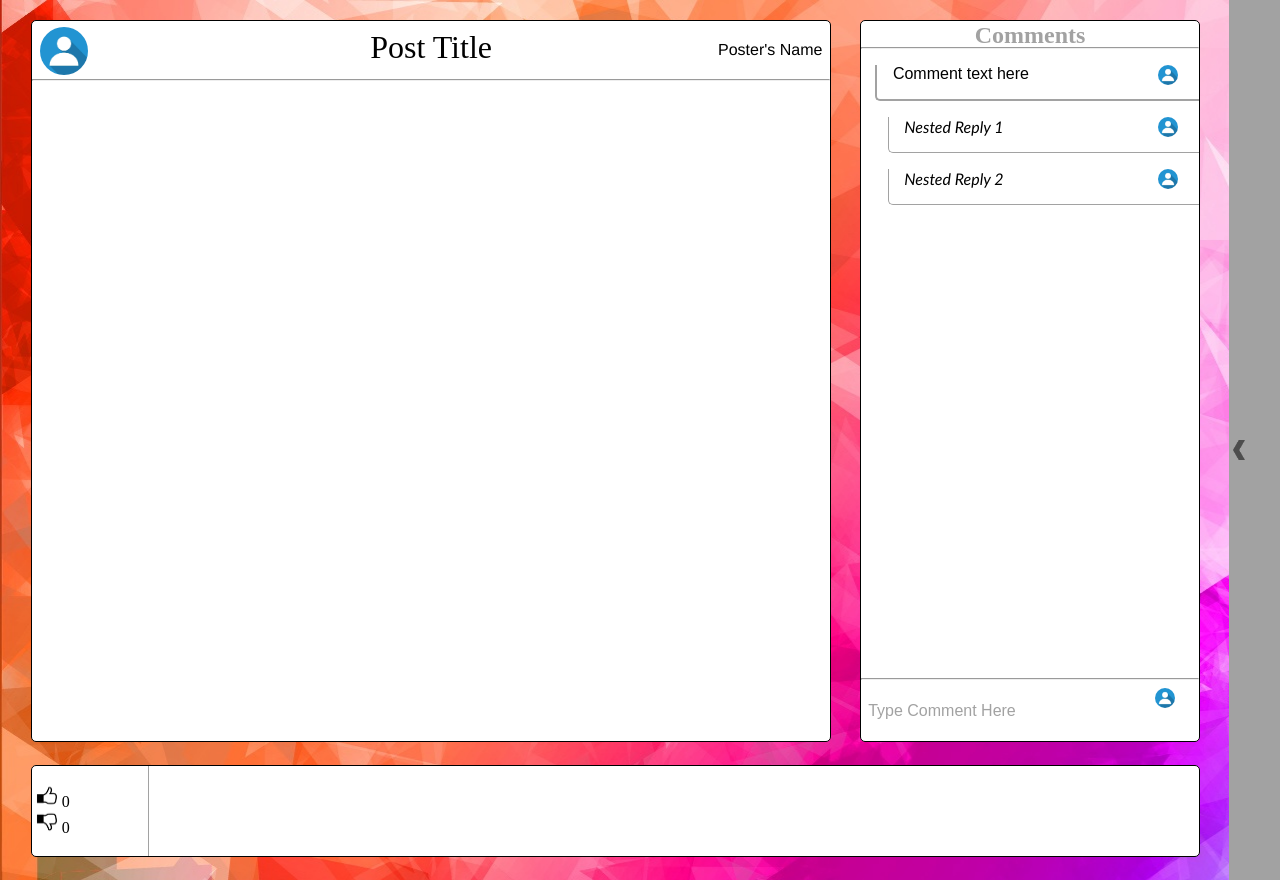
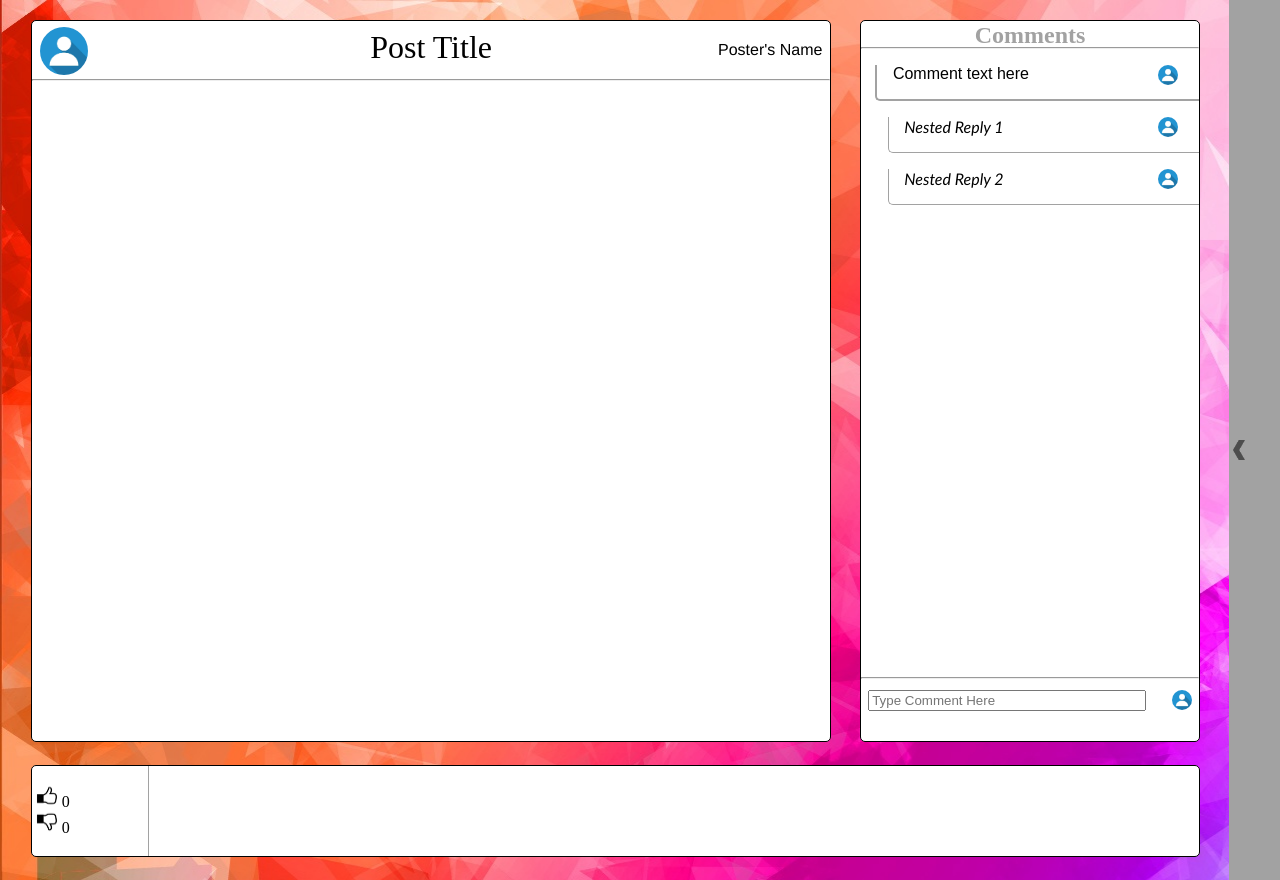
Before and after one commit to DanBal332/Minx, a Flask app: page /home in a window 1280 px wide. Run offline with Flask 2, Linux system fonts and the light colour scheme.

Commit message:
New Comment Box

```diff
--- a/Jim/static/pos.css
+++ b/Jim/static/pos.css
@@ -106,6 +106,30 @@
     font-style: oblique;
 }
 
+.coms-prof {
+    width: 20px;
+    border-radius: 50%;
+    position: absolute;
+    top: 115%;
+    right: 7px;
+}
+
+.new-com {
+    font-family: "Arial";
+    color: #a2a2a2;
+    position: absolute;
+    top: 115%;
+    left: 7px;
+    width: 80%
+}
+
+.add-com {
+    position: absolute;
+    top: 90%;
+    left: 0;
+    width: 100%;
+}
+
 /* Post Info */
 
 .info-box {
@@ -134,11 +158,3 @@
     top: 50%;
     transform: translate(0, -50%);
 }
-
-.new-com {
-    font-family: "Arial";
-    color: #a2a2a2;
-    position: absolute;
-    top: 92.3%;
-    left: 7px;
-}
--- a/Jim/templates/home.html
+++ b/Jim/templates/home.html
@@ -26,7 +26,7 @@
              <h2 class="titl">Comments</h2> <!-- 'Comments' text -->
              <br>
              <hr class="com-hr">
-             <div style="height:84%;">
+             <div>
                  <div class="padl-div">
                      <div class="com-div">
                          <div class="padr-div">
@@ -50,13 +50,13 @@
                      </div>
                  </div>
              </div>
-             <div>
+             <div class="add-com">
                  <hr class="com-hr">
                  <div>
                      <div class="padr-div">
-                         <img src="../photos/profile_pics/default1.jpg" class="mini-profile" alt="my profile">
+                         <img src="../photos/profile_pics/default1.jpg" class="mini-profile coms-prof" alt="my profile">
                      </div>
-                     <p class="new-com">Type Comment Here</p>
+                     <input class="new-com" type="text" name="" placeholder="Type Comment Here">
                  </div>
              </div>
          </div>
```
Also changed, not shown: Jim/templates/detail.html (+4 -4 lines).
